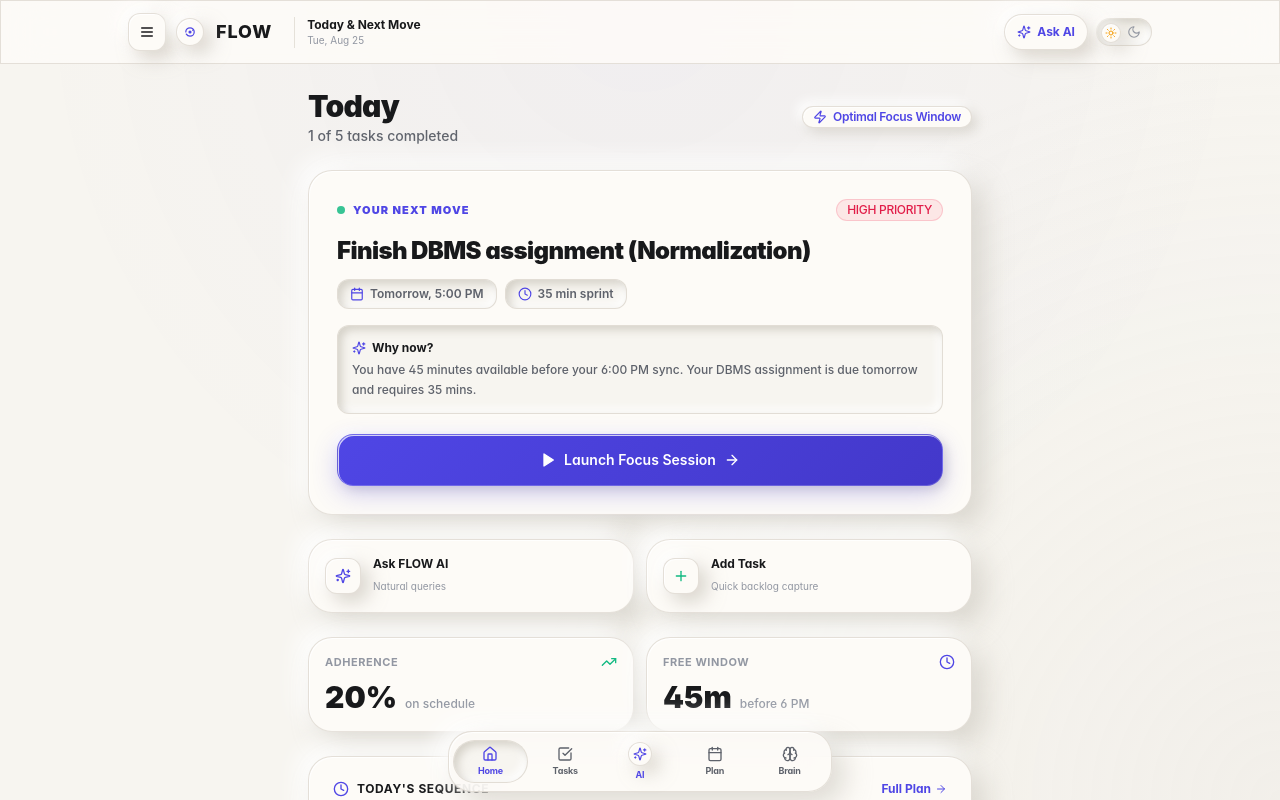
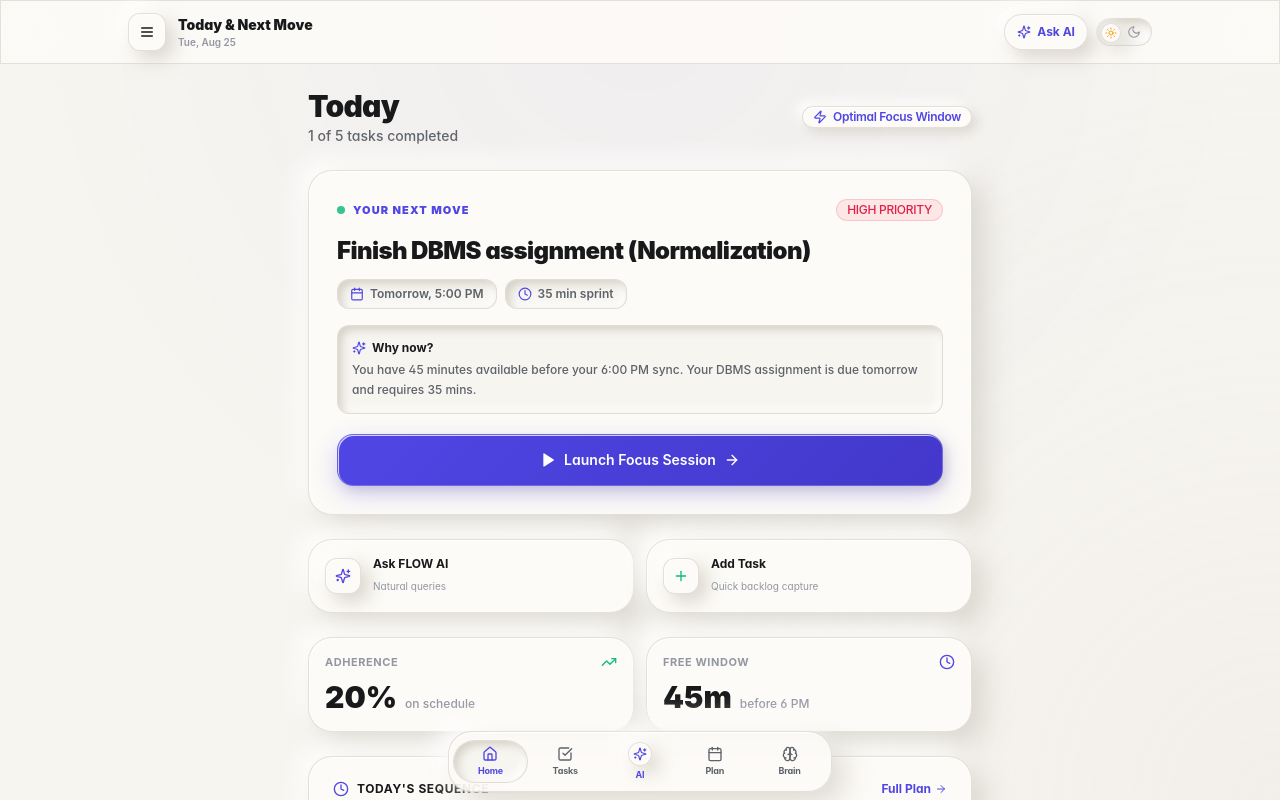
Before and after one commit to srinivas2s/flow, a Next.js app in the folder frontend/: page /app in a window 1280 px wide. Shown: the top 800 px of the page. Built offline with nearby package versions, Linux system fonts and the light colour scheme; no server answers.

Commit message:
style(header): remove redundant FLOW logo beside menu button in app header and align view title

```diff
--- a/frontend/src/components/app/Header.tsx
+++ b/frontend/src/components/app/Header.tsx
@@ -1,10 +1,8 @@
 'use client';
 
 import React from 'react';
-import { Logo } from '@/components/ui/Logo';
 import { ThemeToggle } from '@/components/theme/ThemeToggle';
 import { Sparkles, Menu } from 'lucide-react';
-import Link from 'next/link';
 
 interface HeaderProps {
   onOpenAI?: () => void;
@@ -15,7 +13,7 @@ interface HeaderProps {
 export const Header: React.FC<HeaderProps> = ({
   onOpenAI,
   onOpenMenu,
-  currentViewTitle = 'Today',
+  currentViewTitle = 'Today & Next Move',
 }) => {
   const formattedDate = new Intl.DateTimeFormat('en-US', {
     weekday: 'short',
@@ -26,7 +24,7 @@ export const Header: React.FC<HeaderProps> = ({
   return (
     <header className="sticky top-0 z-30 w-full glass-panel border-b border-flow-border/50 px-3 sm:px-6 py-2.5 sm:py-3 transition-all">
       <div className="max-w-5xl mx-auto flex items-center justify-between">
-        <div className="flex items-center gap-2.5">
+        <div className="flex items-center gap-3">
           {/* Side Menu Drawer Toggle */}
           {onOpenMenu && (
             <button
@@ -38,13 +36,14 @@ export const Header: React.FC<HeaderProps> = ({
             </button>
           )}
 
-          <Link href="/" className="transition-opacity hover:opacity-90 flex items-center gap-2">
-            <Logo size="sm" withText={true} />
-          </Link>
-
-          <div className="hidden md:flex flex-col ml-3 pl-3 border-l border-flow-border">
-            <span className="text-xs font-bold text-flow-text-primary">{currentViewTitle}</span>
-            <span className="text-[10px] text-flow-muted">{formattedDate}</span>
+          {/* Clean View Title & Date */}
+          <div className="flex flex-col">
+            <span className="text-xs sm:text-sm font-black text-flow-text-primary leading-tight">
+              {currentViewTitle}
+            </span>
+            <span className="text-[10px] text-flow-muted font-semibold">
+              {formattedDate}
+            </span>
           </div>
         </div>
 
```
